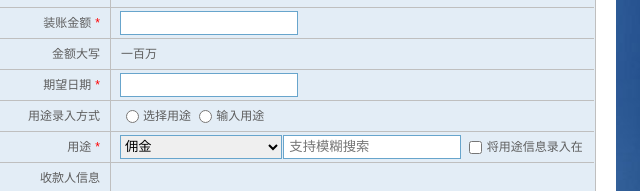
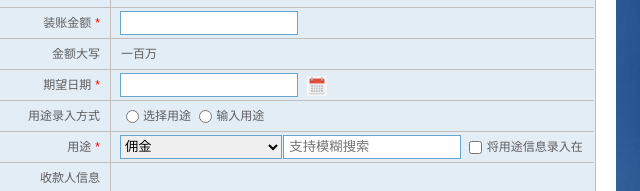
Before and after one commit to huyanyawei/bank, a plain HTML site: page skiptran.html in a window 1280 px wide. Shown: the part 396-587 px from the top of the page, 624-1264 px from the left. Drawn offline with Linux system fonts and the light colour scheme.

Commit message:
日历icon

```diff
--- a/skiptran.html
+++ b/skiptran.html
@@ -131,7 +131,7 @@
             </ul>
             <ul>
               <li class="list01">期望日期<span class="required">*</span></li>
-              <li><input type="text" onclick="SetDate(this,'yyyy-MM-dd hh:mm:ss')"></li>
+              <li><input type="text" onclick="SetDate(this,'yyyy-MM-dd hh:mm:ss')"><i class="calendar"><img src="./images/timg.jpg"></i></li>
             </ul>
             <ul>
               <li class="list01">用途录入方式</li>
```
Also changed, not shown: transferToFirm.html (+1 -1 lines).
